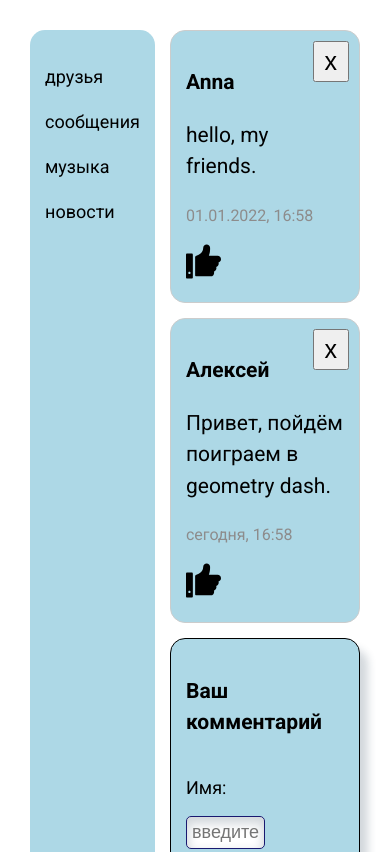
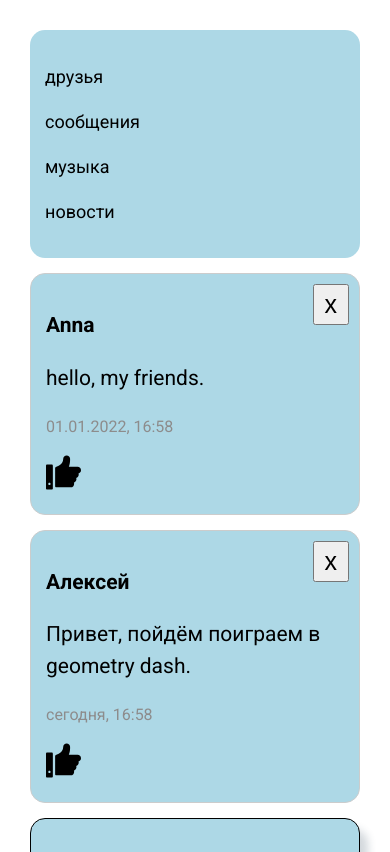
Before and after one commit to annettabel87/comments, a website built with webpack: page src/index.html in a window 390 px wide. Shown: the top 852 px of the page. Built offline with nearby package versions, Linux system fonts and the light colour scheme.

Commit message:
fix styles

```diff
--- a/src/components/comments/comment/comment.ts
+++ b/src/components/comments/comment/comment.ts
@@ -4,6 +4,7 @@ import { createElement } from '../../../helpers/control';
 import './comment.scss';
 
 export const createComment = (commentData: IFormData, parent: HTMLElement) => {
+
     const comment = createElement(parent, 'div', 'comment');
     comment.id = commentData.id.toString();
 
--- a/src/components/comments/commentsBlock.ts
+++ b/src/components/comments/commentsBlock.ts
@@ -4,8 +4,9 @@ import { createComment } from './comment/comment';
 import './commentsBlock.scss';
 
 export const commentsBlock = createElement(null, 'div','comments-block');
+
 commentsBlock.addEventListener('click', (e: MouseEvent) => {
-    console.log(e);
+
     const target = e.target;
 
 
--- a/src/global.scss
+++ b/src/global.scss
@@ -35,6 +35,12 @@ button {
     gap: 15px;
     min-height: 100vh;
     align-items: stretch;
+
+    @media screen and (max-width: 700px) {
+        & {
+            flex-direction: column;
+        }
+    }
 }
 
 .main {
--- a/src/helpers/formHelper.ts
+++ b/src/helpers/formHelper.ts
@@ -11,6 +11,7 @@ export class formHelper {
             comment: textValue,
             date: dateValue ? dateValue : Date.now().valueOf()
         };
+
         globalStore.addComment(data);
     }
 
```
